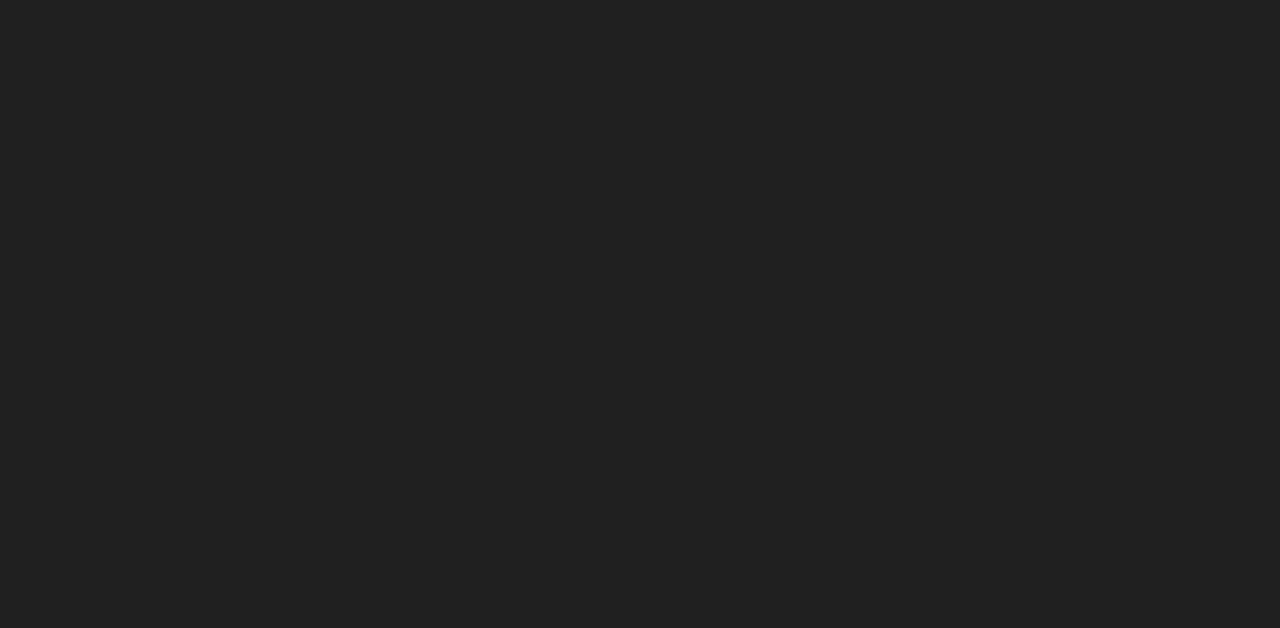
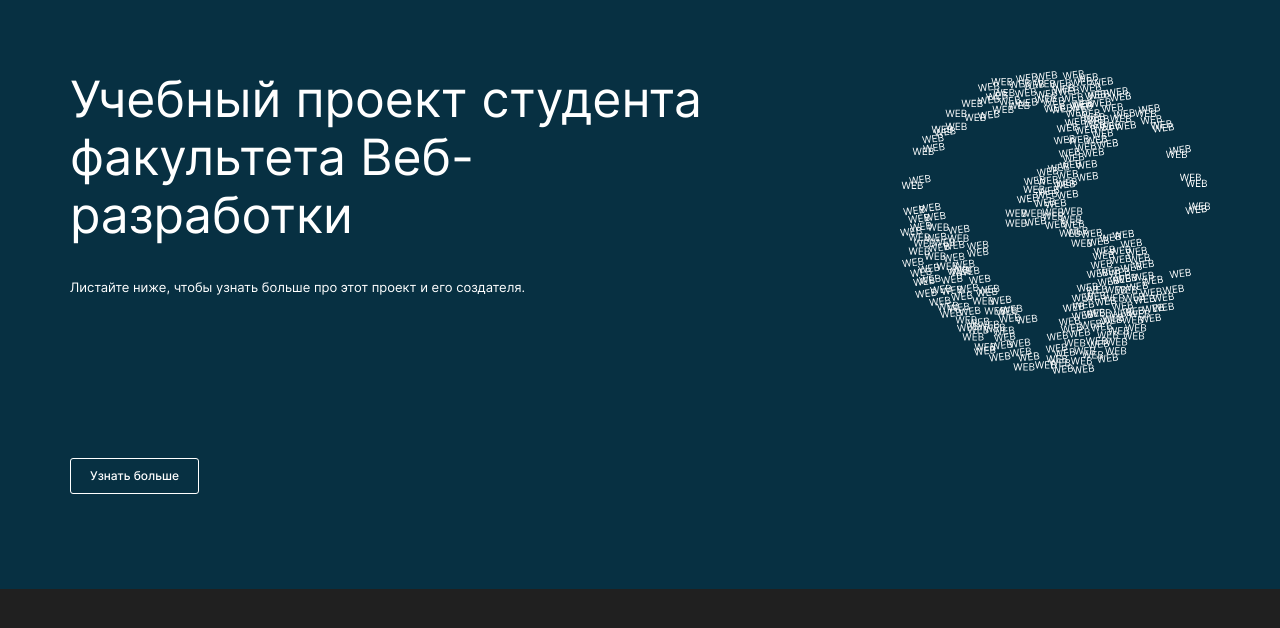
Before and after one commit to elli-nidis/movies-explorer-frontend, a React app: page / in a window 1280 px wide. Built offline with nearby package versions, Linux system fonts and the light colour scheme; a web font is replaced by a local one.

Commit message:
feat: создать компонент Promo

```diff
--- a/src/components/App/App.css
+++ b/src/components/App/App.css
@@ -2,7 +2,7 @@
   width: 100%;
   min-width: 320px;
   min-height: 100vh;
-  box-sizing: border-box;
+  /* box-sizing: border-box; */
   display: flex;
   flex-direction: column;
   align-items: center;
--- a/src/components/App/App.js
+++ b/src/components/App/App.js
@@ -1,10 +1,18 @@
 import React from 'react';
 
 import './App.css';
+import { Promo } from '../Promo/Promo';
 
 function App() {
   return (
     <div className="page">
+      {/* <Header /> */}
+      <Promo />
+      {/* <AboutProject />
+      <Techs />
+      <AboutMe />
+      <Portfolio />
+      <Footer /> */}
     </div>
   );
 }
--- /dev/null
+++ b/src/components/Promo/Promo.css
@@ -0,0 +1,69 @@
+.promo {
+  width: 100%;
+  /* min-width: 320px; */
+  display: flex;
+  flex-direction: column;
+  /* justify-items: center; */
+  align-items: center;
+  /* box-sizing: border-box; */
+
+  padding: 70px 0px;
+  background-color: #073042;
+  ;
+}
+
+.promo__content {
+  /* width: 100%; */
+  max-width: 1140px;
+  /* min-width: 320px; */
+  display: grid;
+  grid-template-columns: 640px 310px;
+  grid-template-rows: 210px 178px 61px;
+  column-gap: 190px;
+}
+
+.promo__title {
+  font-family: 'Inter', 'Arial', sans-serif;
+  font-size: 50px;
+  font-weight: 400;
+  line-height: 1.16;
+  color: #fff;
+  margin: 0;
+  padding: 0;
+}
+
+.promo__image {
+  width: 310px;
+  height: 304px;
+  grid-column: 2/3;
+  grid-row: 1/4;
+}
+
+.promo__text {
+  font-family: 'Inter', 'Arial', sans-serif;
+  font-size: 13px;
+  font-weight: 400;
+  line-height: 1.21;
+  color: #fff;
+  margin: 0;
+  padding: 0;
+}
+
+.promo-button {
+  width: 129px;
+  height: 36px;
+  border: 1px solid #fff;
+  border-radius: 3px;
+  background: none;
+  font-size: 12px;
+  font-weight: 500;
+  line-height: 1.33;
+  color: #fff;
+  cursor: pointer;
+  transition: opacity .5s;
+  padding: 0;
+}
+
+.promo-button:hover {
+  opacity: .6;
+}
--- /dev/null
+++ b/src/components/Promo/Promo.js
@@ -0,0 +1,27 @@
+import React from "react";
+import './Promo.css';
+// import { NavTab } from '../NavTab/NavTab';
+import globe from '../../images/promo-logo.svg';
+
+function Promo() {
+  return (
+    <section className="promo">
+      <div className="promo__content">
+        <h1 className="promo__title">Учебный проект студента факультета Веб-разработки</h1>
+        <img src={globe} className="promo__image" alt="Изображение глобуса" />
+        <p className="promo__text">
+        Листайте ниже, чтобы узнать больше про этот проект и&nbsp;его создателя.
+        </p>
+        <button
+          className="promo-button"
+          type="button"
+          /* onClick={} */
+          aria-label="узнать больше">
+          Узнать больше
+        </button>
+      </div>
+    </section>
+  );
+}
+
+export { Promo };
```
Also changed, not shown: src/components/AboutMe/AboutMe.css (added), src/components/AboutMe/AboutMe.js (added), src/components/AboutProject/AboutProject.css (added), src/components/AboutProject/AboutProject.js (added), src/components/Footer/Footer.css (added), src/components/Footer/Footer.js (added), src/components/Header/Header.css (added), src/components/Header/Header.js (added), src/components/NavTab/NavTab.css (added), src/components/NavTab/NavTab.js (added), src/components/Portfolio/Portfolio.css (added), src/components/Portfolio/Portfolio.js (added), src/components/Techs/Tech.css (added), src/components/Techs/Techs.js (added), 1 more files.
